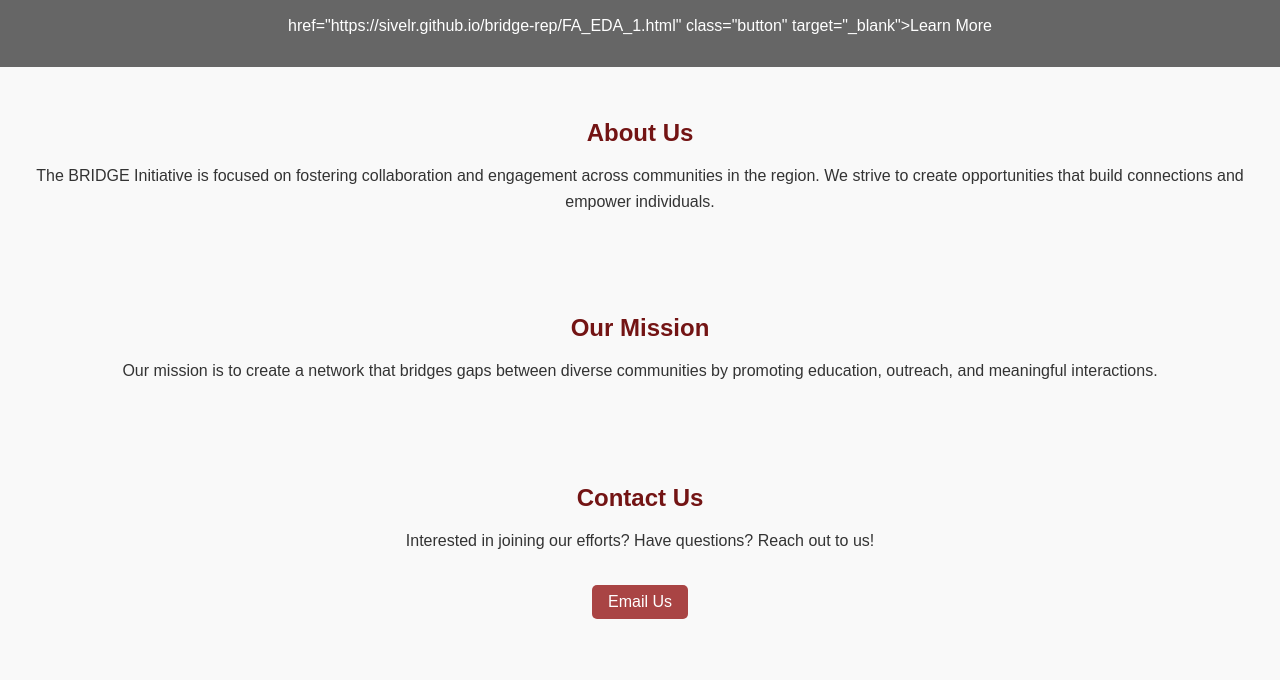
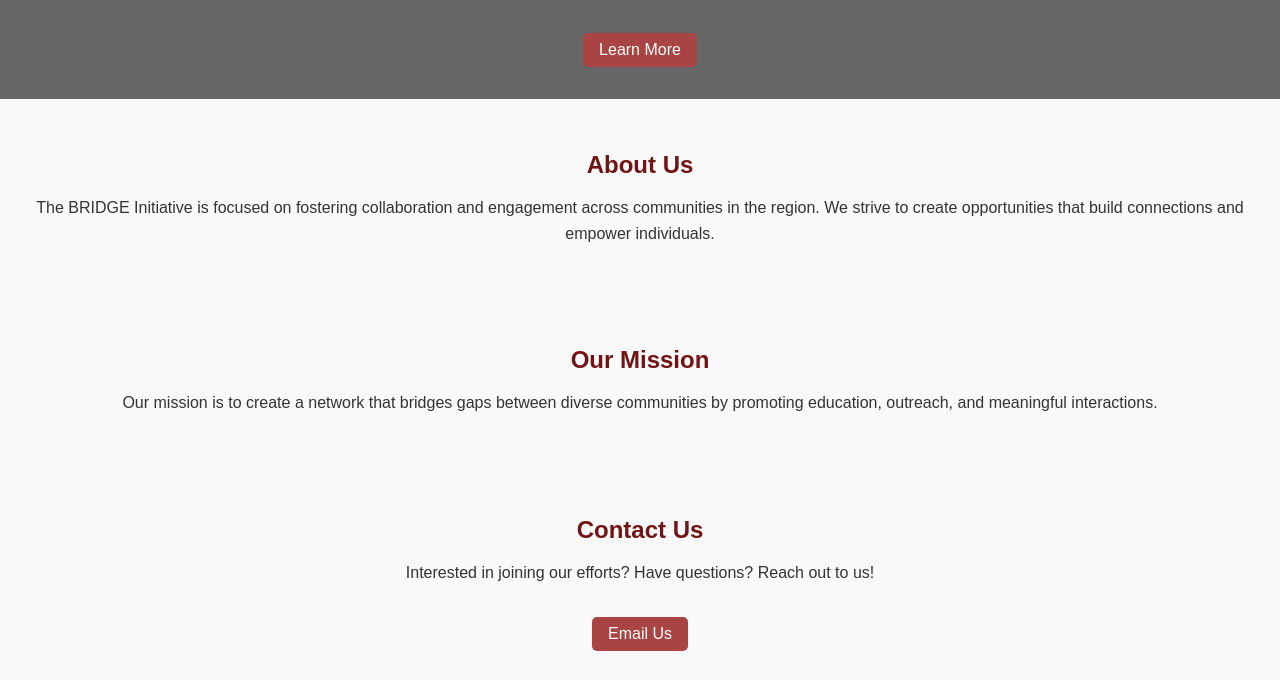
Before and after one commit to sivelr/bridge-rep, a plain HTML site: page index.html in a window 1280 px wide. Shown: the part 271-951 px from the top of the page. Drawn offline with Linux system fonts and the light colour scheme; placeholder pictures from the web are drawn by us.

Commit message:
Update index.html

```diff
--- a/index.html
+++ b/index.html
@@ -106,7 +106,7 @@
     <div class="hero">
         <h1>Welcome to BRIDGE</h1>
         <p>Connecting Communities Through Meaningful Engagement</p>
-        <a> href="https://sivelr.github.io/bridge-rep/FA_EDA_1.html" class="button" target="_blank">Learn More</a>
+        <a href="https://sivelr.github.io/bridge-rep/FA_EDA_1.html" class="button" target="_blank">Learn More</a>
     </div>
     <section id="about">
         <h2>About Us</h2>
```
